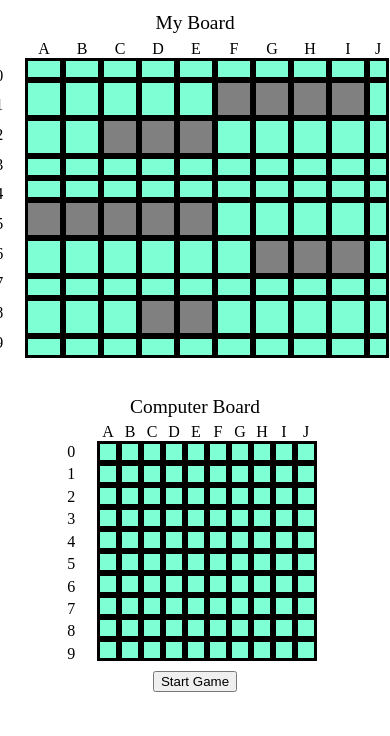
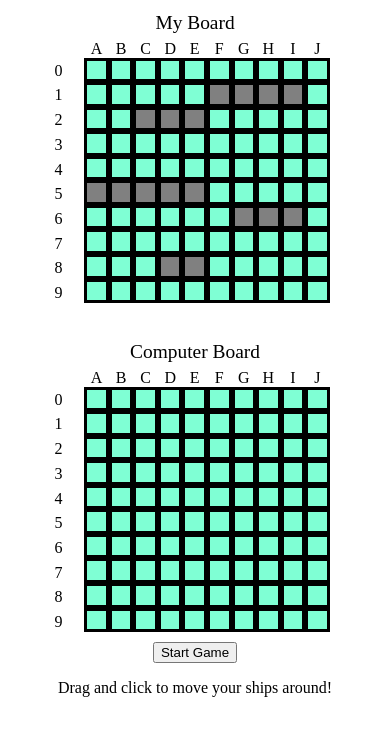
Before and after one commit to ctang415/battleship, a website built with webpack: page dist/index.html in a window 390 px wide. Built offline with nearby package versions, Linux system fonts and the light colour scheme.

Commit message:
Fixed mobile responsiveness

```diff
--- a/src/index.js
+++ b/src/index.js
@@ -77,12 +77,14 @@ const gamePlay = (() => {
     let hitX;
     let hitY;
     const button = document.getElementById('button')
+    const text = document.getElementById('text')
     let moveset = [ [0, +1], [0, -1], [+1, 0], [-1, 0] ]
     let hitTarget;
     button.addEventListener('click', function (){
         playerDivs.forEach(div => div.style.pointerEvents = 'none')
         const enemyDivs = document.querySelectorAll('.divenemy')
         button.style.display = 'none'
+        text.style.display = 'none'
         enemyDivs.forEach(div => div.addEventListener('click', function() {
             // grabs player clicked div and disables it
             let currentClick = this.getAttribute('data-id')
--- a/src/style.css
+++ b/src/style.css
@@ -12,16 +12,12 @@
     padding: 1vw;
 }
 
-.container::before, .containertwo::before, .container::after, .containertwo::after {
-    padding-bottom: 100%;
-}
-
 .divplayer, .divenemy {
     display: flex;
     border: solid 1px black;
     justify-content: center;
+    padding: 3vh;
     cursor: pointer;
-    padding: 1em;
     background-color: aquamarine;
 }
 
@@ -31,7 +27,7 @@
     justify-content: center;
     border: solid 1px #000000;
     color: black;
-    padding: 0.5em;
+    padding: 21.5%;
     text-align: center;
 }
 
@@ -39,7 +35,6 @@
     display: flex;
     justify-content: center;
     align-items: center;
-    padding: 0.5em;
     border: solid 1px black;
     background-color : red;
     color: black;
@@ -50,7 +45,6 @@
     display: flex;
     border: solid black;
     justify-content: center;
-    padding: 1em;
     cursor: pointer;
     background-color: grey;
 }
@@ -85,7 +79,11 @@
 
 .bottom {
     display: flex;
+    flex-direction: column;
     justify-content: center;
+    align-items: center;
+    text-align: center;
+    gap: 1em;
 }
 
 .overlay {
@@ -131,16 +129,12 @@
         padding: 1.5vw;
     }
 
-    .container::after, .containertwo::after {
-        padding-bottom: 100%;
-    }
-
     .divplayer, .divenemy {
         display: flex;
         border: solid black;
         justify-content: center;
         cursor: pointer;
-        padding: 0.5em;
+        padding: 0.58em;
         background-color: aquamarine;
     }
     .divtwo {
@@ -166,17 +160,14 @@
     }
     .miss {
         border: solid black;
-        font-size: 1.8vh;
-        line-height: 100%;
         color: black;
+        padding: 0em;
         text-align: center;
     }
 
     .hit {
         border: solid black;
         background-color : red;
-        font-size: 1.8vh;
-        line-height: 100%;
         color: black;
         text-align: center;
     }
```
Also changed, not shown: dist/index.html, dist/main.js.
